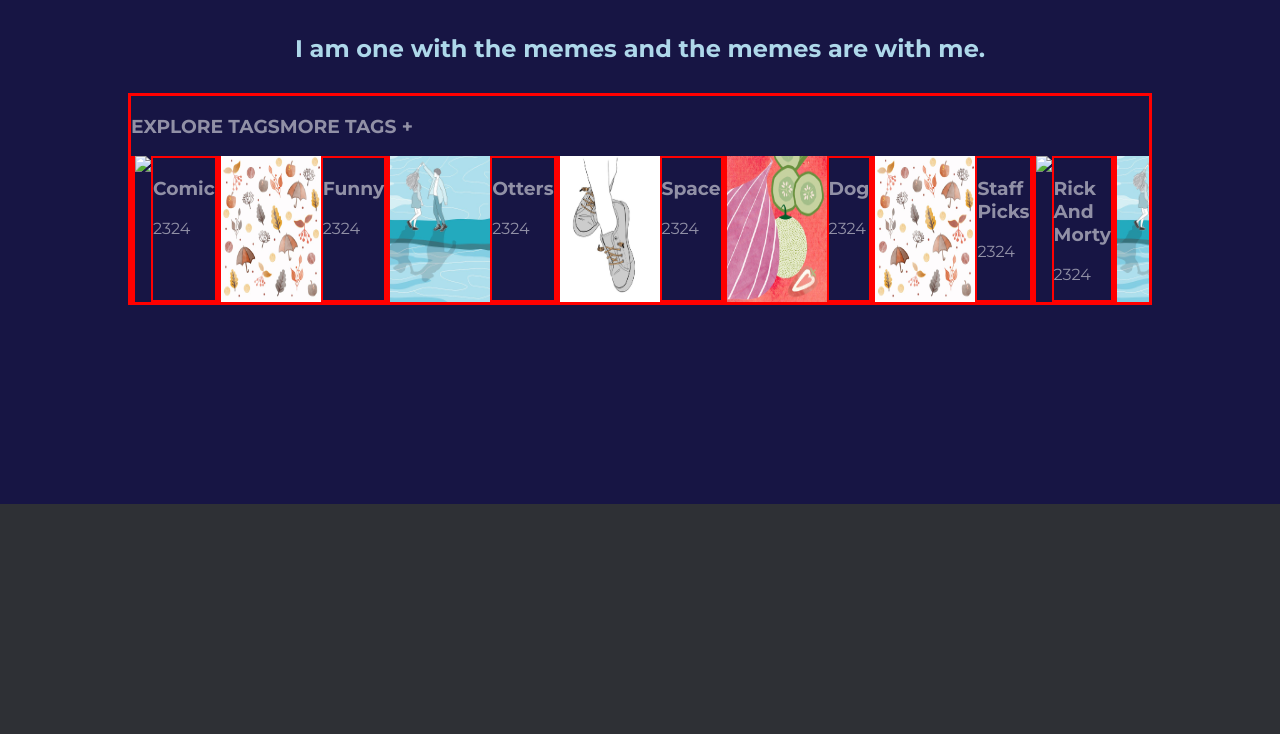
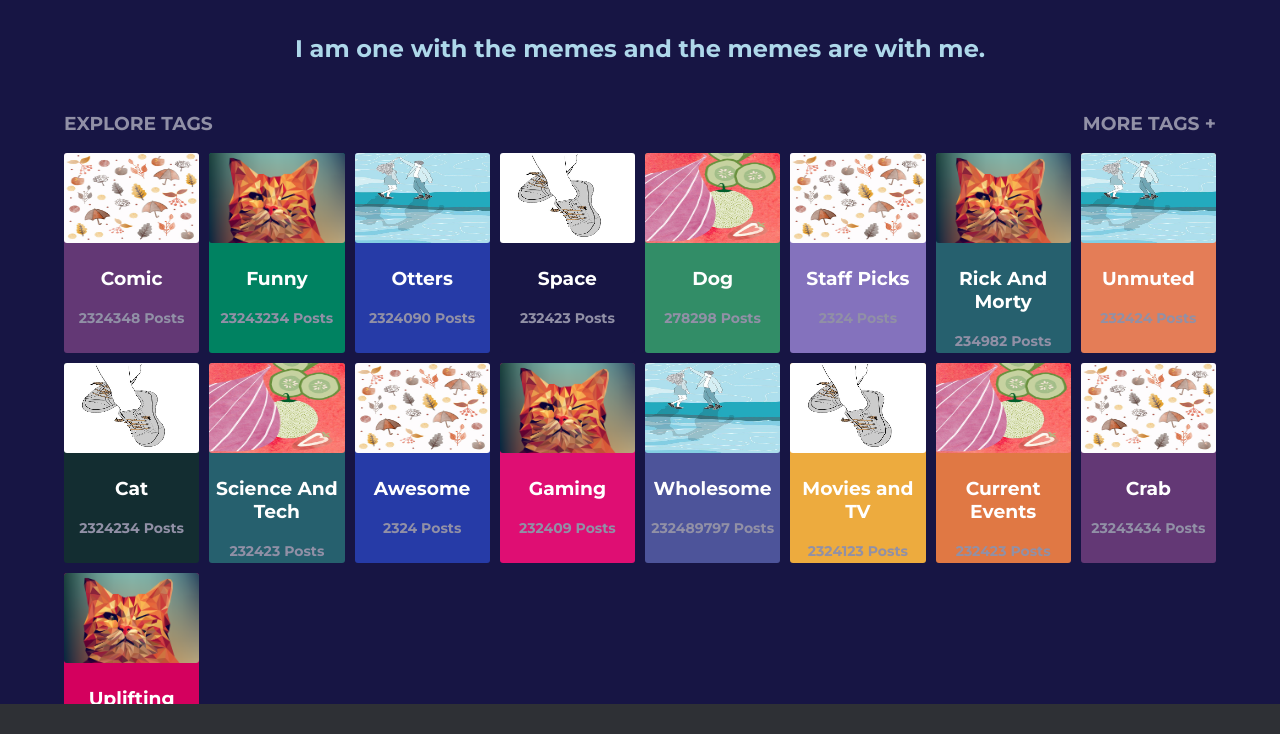
Before and after one commit to queuing4oranges/website-clone, a website: page src/index.html in a window 1280 px wide. Shown: the part 66-800 px from the top of the page. Drawn offline with nearby package versions, Linux system fonts and the light colour scheme; files that its build step writes are made by us from their sources.

Commit message:
tags-grid

```diff
--- a/src/css/style.scss
+++ b/src/css/style.scss
@@ -82,6 +82,14 @@
 
 .header__cont-searchbar {
   width: 40%;
+  display: flex;
+  align-items: center;
+  justify-content: space-between;
+}
+
+.fa-magnifying-glass {
+  position: relative;
+  left: -20px;
 }
 
 .header__cont-left {
@@ -144,7 +152,7 @@
 /*hero-banner*/
 .hero__container {
   background-color: #171544;
-  height: 500px;
+  height: 700px;
   display: flex;
   flex-direction: column;
   align-items: center;
@@ -158,25 +166,67 @@
 
 /*tags*/
 .tags__container {
-  border: solid 3px red;
-  width: 80%;
+  // border: solid 3px red;
+  width: 90%;
   overflow: hidden;
   color: #9190a6;
 }
 
 .tags__cont-top {
   display: flex;
-}
-
-.tags__cont-bottom {
-  display: flex;
-}
-
-.top__tag,
-.bottom__tag {
-  border: solid 2px red;
+  justify-content: space-between;
+  width: 100%;
 }
 
 .tag-pic {
-  width: 100px;
+  height: 90px;
+  margin: 5px;
+  border-radius: 3px;
 }
+
+.tag-cont {
+  border-radius: 3px;
+  display: flex;
+  flex-direction: column;
+  align-items: center;
+}
+
+.tag-pic {
+  width: 100%;
+  margin: 0;
+}
+
+.tag-title {
+  color: white;
+  padding: 5px;
+  text-align: center;
+}
+
+.tag-text {
+  font-size: 14px;
+  font-weight: bold;
+  position: relative;
+  bottom: 5px;
+  margin: 0;
+  padding: 0;
+}
+
+.one-tag {
+  display: grid;
+  grid-template-columns: repeat(8, 1fr);
+  grid-template-rows: repeat(2, 1fr);
+  grid-column-gap: 10px;
+  grid-row-gap: 10px;
+}
+
+.tag-cont {
+  height: 200px;
+}
+
+// .one-tag:first-child {
+//   grid-area: 1 / 1 / 2 /2;
+// }
+
+.one-tag:nth .tag-title {
+  font-size: 14px;
+}
--- a/src/index.html
+++ b/src/index.html
@@ -37,6 +37,7 @@
             class="header__searchbar"
             placeholder="Images, #tags, @users oh my!"
           />
+          <i class="fa-solid fa-magnifying-glass"></i>
         </div>
 
         <div class="header__cont-right">
@@ -54,6 +55,7 @@
           I am one with the memes and the memes are with me.
         </h2>
 
+        <!-- tags -->
         <div class="tags__container">
           <div class="tags__cont-top">
             <h3 class="tags-title">EXPLORE TAGS</h3>
@@ -61,8 +63,7 @@
           </div>
 
           <div class="tags__cont-bottom">
-            <!-- <div class="tag__top"></div>
-                <div class="tag__bottom"></div> -->
+            <div class="one-tag"></div>
           </div>
         </div>
       </div>
--- a/src/js/script.js
+++ b/src/js/script.js
@@ -2,121 +2,121 @@
     {
         id: "1",
         title: "Comic",
-        pic: "./images/brain.png",
-        posts: "2324",
-        color: "#c2e28"
+        pic: "./images/autumn.jpg",
+        posts: "2324348 Posts",
+        color: "#633875"
     },
     {
         id: "2",
         title: "Funny",
-        pic: "./images/autumn.jpg",
-        posts: "2324",
-        color: "#c2e28"
+        pic: "./images/papercat.png",
+        posts: "23243234 Posts",
+        color: "#008261"
     },
     {
         id: "3",
         title: "Otters",
         pic: "./images/couple.jpg",
-        posts: "2324",
-        color: "#c2e28"
+        posts: "2324090 Posts",
+        color: "#263BA7"
     },
     {
         id: "4",
         title: "Space",
         pic: "./images/fashion.jpg",
-        posts: "2324",
-        color: "#c2e28"
+        posts: "232423 Posts",
+        color: "#171544"
     },
     {
         id: "5",
         title: "Dog",
         pic: "./images/onion.jpg",
-        posts: "2324",
-        color: "#c2e28"
+        posts: "278298 Posts",
+        color: "#328D67"
     },
     {
         id: "6",
         title: "Staff Picks",
         pic: "./images/autumn.jpg",
-        posts: "2324",
-        color: "#c2e28"
+        posts: "2324 Posts",
+        color: "#8472BD"
     },
     {
         id: "7",
         title: "Rick And Morty",
-        pic: "./images/brain.png",
-        posts: "2324",
-        color: "#c2e28"
+        pic: "./images/papercat.png",
+        posts: "234982 Posts",
+        color: "#26606E"
     },
     {
         id: "8",
         title: "Unmuted",
         pic: "./images/couple.jpg",
-        posts: "2324",
-        color: "#c2e28"
+        posts: "232424 Posts",
+        color: "#E47D57"
     },
     {
         id: "9",
         title: "Cat",
         pic: "./images/fashion.jpg",
-        posts: "2324",
-        color: "#c2e28"
+        posts: "2324234 Posts",
+        color: "#132D31"
     },
     {
         id: "10",
         title: "Science And Tech",
         pic: "./images/onion.jpg",
-        posts: "2324",
-        color: "#c2e28"
+        posts: "232423 Posts",
+        color: "#26606E"
     },
     {
         id: "11",
         title: "Awesome",
         pic: "./images/autumn.jpg",
-        posts: "2324",
-        color: "#c2e28"
+        posts: "2324 Posts",
+        color: "#263BA7"
     },
     {
         id: "12",
         title: "Gaming",
-        pic: "./images/brain.png",
-        posts: "2324",
-        color: "#c2e28"
+        pic: "./images/papercat.png",
+        posts: "232409 Posts",
+        color: "#df0e73"
     },
     {
         id: "13",
         title: "Wholesome",
         pic: "./images/couple.jpg",
-        posts: "2324",
-        color: "#c2e28"
+        posts: "232489797 Posts",
+        color: "#4D549A"
     },
     {
         id: "14",
         title: "Movies and TV",
         pic: "./images/fashion.jpg",
-        posts: "2324",
-        color: "#c2e28"
+        posts: "2324123 Posts",
+        color: "#edab3e"
     },
     {
         id: "15",
         title: "Current Events",
         pic: "./images/onion.jpg",
-        posts: "2324",
-        color: "#c2e28"
+        posts: "232423 Posts",
+        color: "#e07844"
     },
     {
         id: "16",
         title: "Crab",
         pic: "./images/autumn.jpg",
-        posts: "2324",
-        color: "#c2e28"
+        posts: "23243434 Posts",
+        color: "#633875"
     },
     {
         id: "17",
         title: "Uplifting",
-        pic: "./images/brain.png",
-        posts: "2324",
-        color: "#c2e28"
+        pic: "./images/papercat.png",
+        posts: "2324234 Posts",
+        color: "#d4005e"
     },
 
 
@@ -124,30 +124,25 @@
 
 tags.forEach((tag) => {
 
+let oneTag = document.querySelector(".one-tag");
+let cont = document.createElement("div");
+cont.classList.add("tag-cont")
+cont.style.backgroundColor = `${tag.color}`;
+oneTag.appendChild(cont)
 
-//upper half of single "tag" card
-let contTop = document.querySelector(".tags__cont-bottom");
-let topTag = document.createElement("div");
-topTag.classList.add("top__tag");
-contTop.appendChild(topTag);
+let image = document.createElement("img");
+    image.setAttribute("src", tag.pic);
+    image.classList.add("tag-pic");
+    cont.appendChild(image);
 
-let topElement = document.createElement("img");
-topElement.setAttribute("src", tag.pic);
-topElement.classList.add("tag-pic");
-contTop.appendChild(topElement);
+let tagTitle = document.createElement("h3");
+    tagTitle.classList.add("tag-title");
+    tagTitle.textContent=tag.title;
+    cont.appendChild(tagTitle);
 
-//lower half of single "tag" card
-let contBottom = document.querySelector(".tags__cont-bottom");
-let bottomTag = document.createElement("div");
-bottomTag.classList.add("bottom__tag");
-contBottom.appendChild(bottomTag);
-
-let bottomElement = document.createElement("h3");
-bottomElement.textContent=tag.title;
-bottomTag.appendChild(bottomElement);
-
-bottomElement = document.createElement("p");
-bottomElement.textContent=tag.posts;
-bottomTag.appendChild(bottomElement);
+let tagPosts = document.createElement("p")
+    tagPosts.classList.add("tag-text")
+    tagPosts.textContent=tag.posts;
+    cont.appendChild(tagPosts);
 
 })
```
Also changed, not shown: src/images/papercat.png (added).
